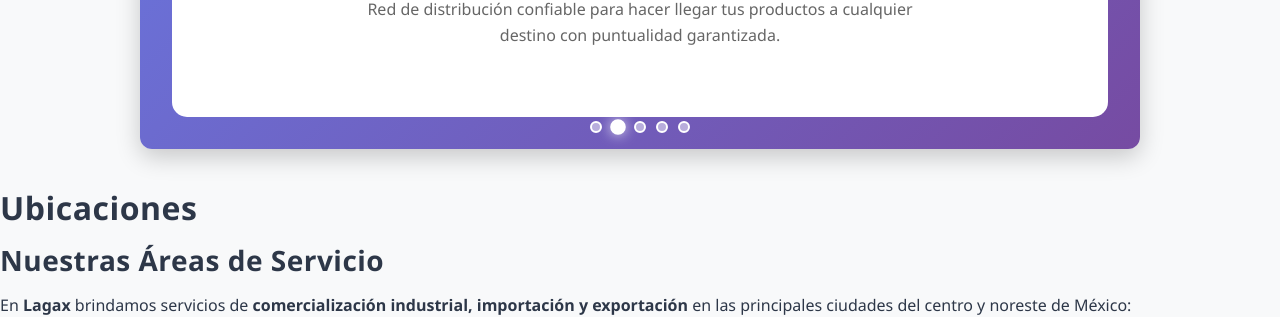
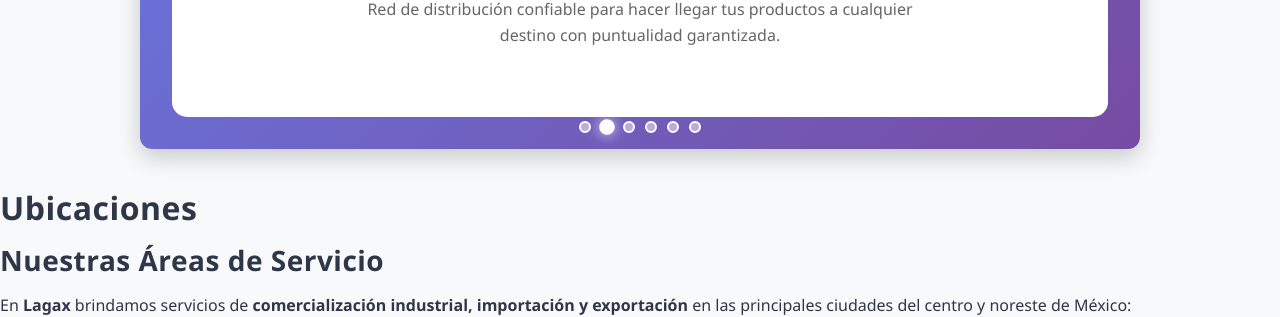
Before and after one commit to gasglz18/lagax, a Jekyll site: the page built from index.md, in a window 1280 px wide and 900 px high, scrolled down 941 px. Shown: the part 143-460 px from the top of the window. Built offline with Jekyll 4.4.1, drawn with Linux system fonts in a browser that asks for light colours.

Commit message:
Agregar servicio de desarrollo de software al carrusel

```diff
--- a/index.md
+++ b/index.md
@@ -187,6 +187,11 @@ Contamos con una amplia gama de productos y servicios diseñados para cubrir tod
         <img src="FINANCIERA.png" loading="lazy" alt="Soluciones Financieras">
         <div class="carousel-title">Soluciones Financieras</div>
         <div class="carousel-description">Asesoría financiera y soluciones de pago adaptadas a las necesidades de tu negocio industrial.</div>
+      </div>
+      <div class="carousel-slide">
+        <img src="SOFTWARE.jpg" loading="lazy" alt="Desarrollo de Software">
+        <div class="carousel-title">Desarrollo de Software</div>
+        <div class="carousel-description">Desarrollo de páginas web, desarrollo de aplicaciones móviles y software a la medida del cliente.</div>
       </div>
     </div>
     <button class="carousel-nav prev" onclick="moveCarousel(-1)">‹</button>
```
